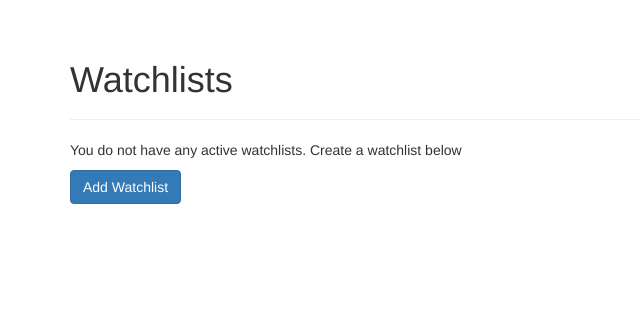
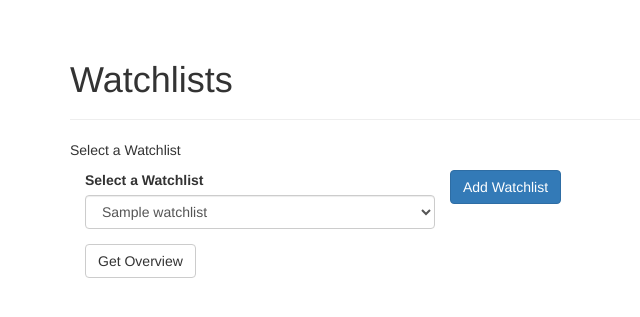
Before and after one commit to will-i-amv/portfolio-builder, a Flask app: page /watchlist/ in a window 1280 px wide. Shown: the part 52-369 px from the top of the page, without its empty margins (0-640 px from the left). Run offline with Flask 3, Linux system fonts and the light colour scheme; a user stored in the database is signed in; tables that the repository leaves empty hold one stand-in row (values such as "Sample post"); some libraries are stand-ins or nearby versions.

Commit message:
Changes: * Add body of function 'add_watchlist()' * Modify function 'index()' to get all available watchlists

```diff
--- a/portfolio_builder/public/views/watchlist.py
+++ b/portfolio_builder/public/views/watchlist.py
@@ -13,18 +13,43 @@ bp = Blueprint("watchlist", __name__, url_prefix="/watchlist")
 @bp.route("/", methods=('GET', 'POST'))
 @login_required
 def index():
+    watchlists = (
+        db
+        .session
+        .query(Watchlist)
+        .with_entities(Watchlist.name)
+        .filter_by(user_id=current_user.id)
+        .order_by(Watchlist.id)
+        .all()
+    )
     watchlist_select_form = WatchlistSelectForm()
-    watchlist_add_form = WatchlistAddForm()
-    watchlists = []
+    watchlist_select_form.watchlist.choices =  [
+        (item[0], item[0])
+        for item in watchlists
+    ]
     return render_template(
         "public/watchlist.html",
         watchlist_select_form=watchlist_select_form,
-        watchlist_add_form=watchlist_add_form,
-        watchlists=watchlists
+        watchlist_add_form=WatchlistAddForm(),
     )
 
 
 @bp.route('/add', methods=['POST'])
 @login_required
 def add_watchlist():
+    watchlist_form = WatchlistAddForm()
+    if watchlist_form.validate_on_submit():
+        watchlist_name = watchlist_form.name.data
+        new_watchlist = Watchlist(
+            name=watchlist_name,
+            user_id=current_user.id
+        )
+        db.session.add(new_watchlist)
+        db.session.commit()
+        flash(f"The Watchlist group '{watchlist_name}' has been created")
+        return redirect(url_for('watchlist.index'))
+    elif watchlist_form.errors:
+        for error_name, error_desc in watchlist_form.errors.items():
+            error_name = error_name.title()
+            flash(f'{error_name}: {error_desc[0]}')
     return redirect(url_for('watchlist.index'))
--- a/portfolio_builder/templates/public/watchlist.html
+++ b/portfolio_builder/templates/public/watchlist.html
@@ -10,7 +10,7 @@
         <h1>Watchlists</h1>
     </div>
     <div>
-        {% if not watchlists %}
+        {% if not watchlist_select_form.watchlist.choices %}
             <p>You do not have any active watchlists. Create a watchlist below</p>
         {% else %}
             <p>Select a Watchlist</p>
```
